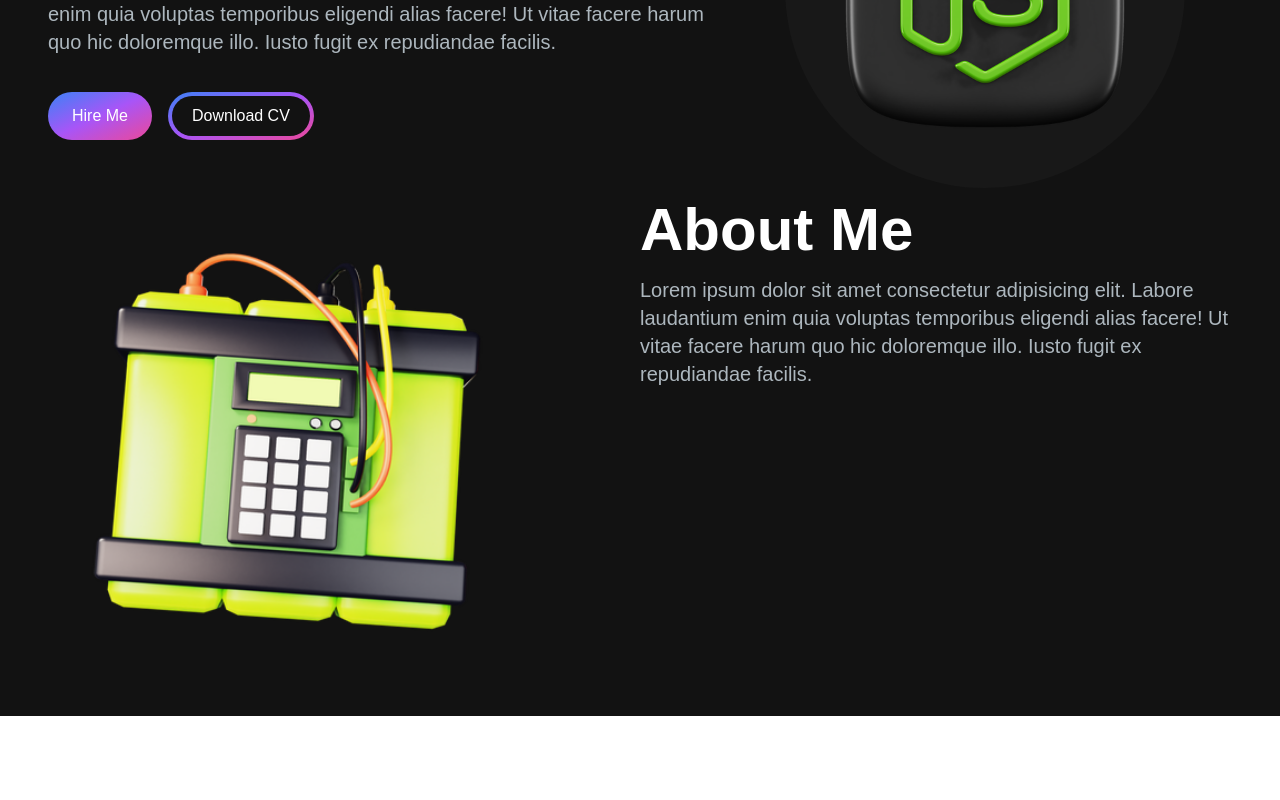
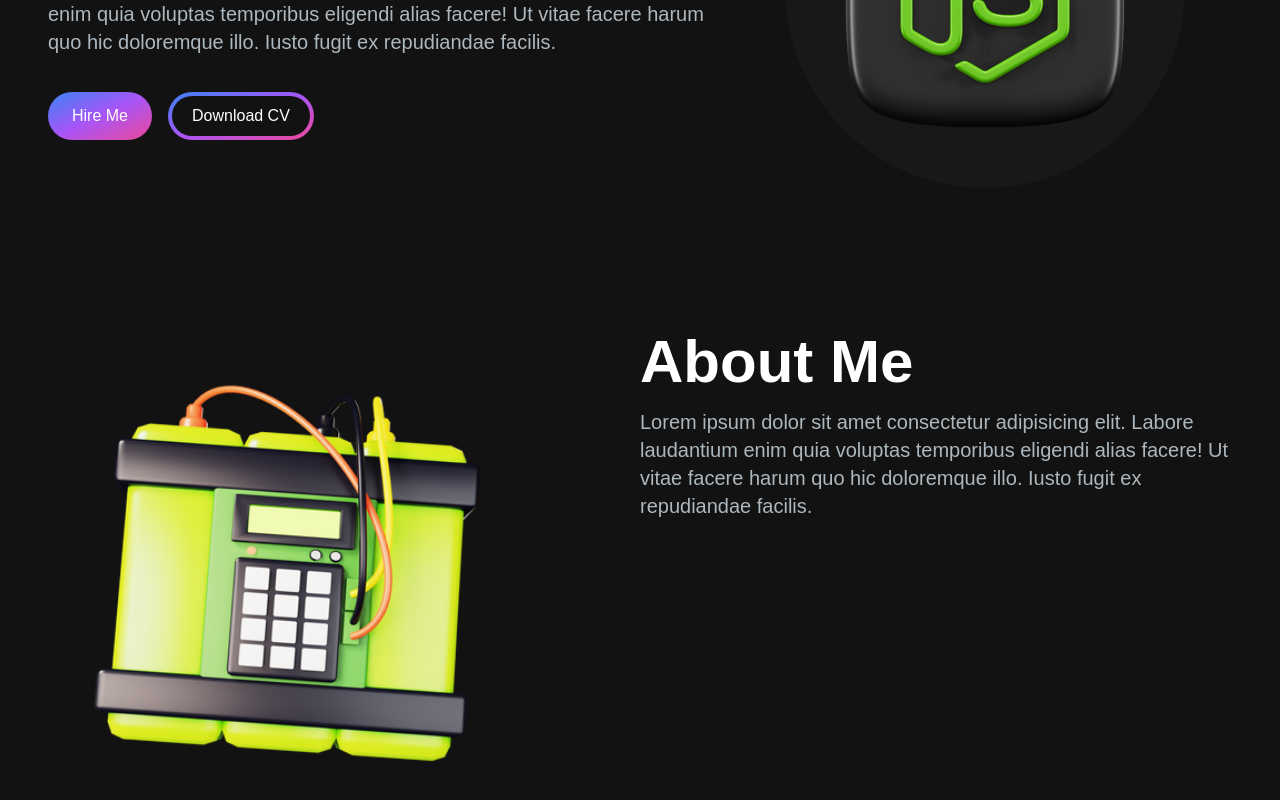
Before and after one commit to VoidNfcs/porto, a Next.js app: page / in a window 1280 px wide. Shown: the part 324-1124 px from the top of the page. Before the commit the page ends 1040 px from the top, so only its background shows below. Built offline with nearby package versions, Linux system fonts and the light colour scheme.

Commit message:
update About Section

```diff
--- a/components/AboutSection.tsx
+++ b/components/AboutSection.tsx
@@ -3,7 +3,7 @@ import React from 'react';
 
 const AboutSection = () => {
     return (
-        <section className='md:mt-3 2'>
+        <section className='md:mt-36 mt-3 2'>
             <div className='grid grid-cols-1 sm:grid-cols-2'>
                 <div>
                     <Image
```
